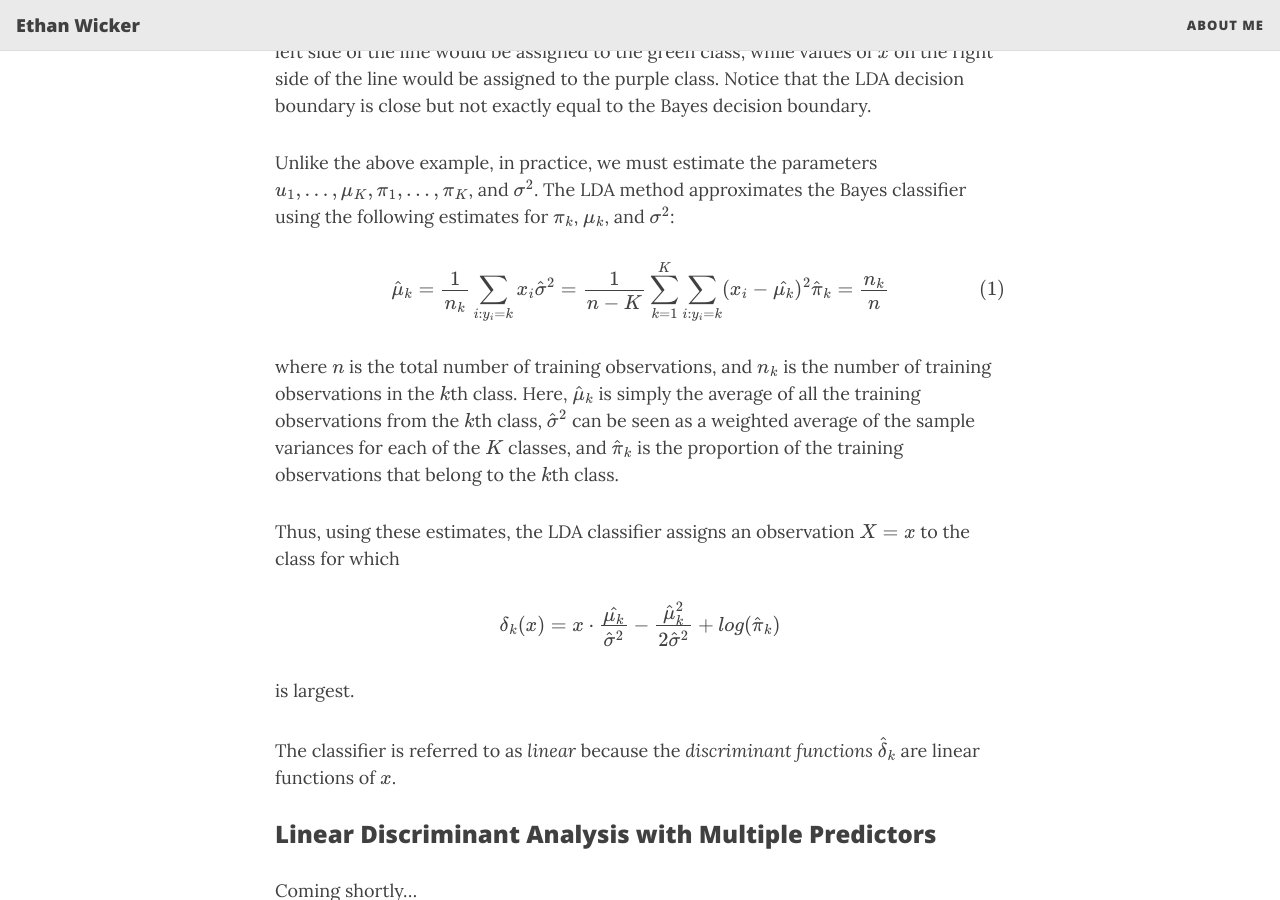
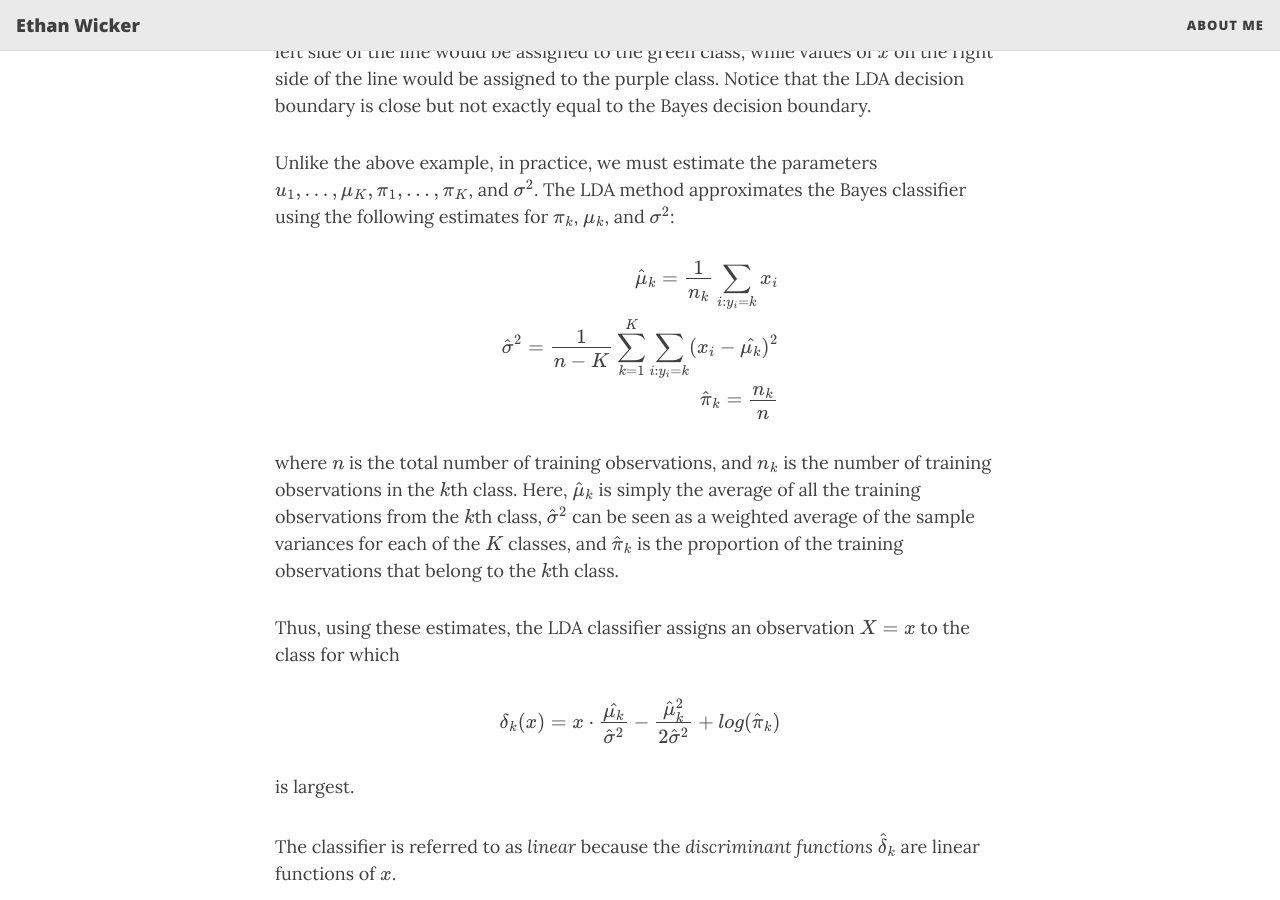
Before and after one commit to ethanwicker/ethanwicker.github.io, a Jekyll site: the page built from _posts/2021-02-03-linear-discriminant-analysis-001.md, in a window 1280 px wide and 900 px high, scrolled down 4465 px. Built offline with Jekyll 4.4.1, drawn with Linux system fonts in a browser that asks for light colours; nearby versions of some CDN libraries; formulas are drawn with MathJax 3.

Commit message:
Updating post

```diff
--- a/_posts/2021-02-03-linear-discriminant-analysis-001.md
+++ b/_posts/2021-02-03-linear-discriminant-analysis-001.md
@@ -105,11 +105,11 @@ In the above image on the left, two density functions $f_1(x)$ and $f_2(x)$ are
 Unlike the above example, in practice, we must estimate the parameters $u_1, \ldots, \mu_K, \pi_1, \ldots, \pi_K$, and $\sigma^2$.  The LDA method approximates the Bayes classifier using the following estimates for $\pi_k$, $\mu_k$, and $\sigma^2$:
 
 $$
-\begin{align}
- \hat{\mu}_k = \frac{1}{n_k}\sum_{i:y_i=k}x_i
- \hat{\sigma}^2 = \frac{1}{n-K}\sum_{k=1}^{K}\sum_{i:y_i=k}(x_i - \hat{\mu_k})^2
+\begin{align*}
+ \hat{\mu}_k = \frac{1}{n_k}\sum_{i:y_i=k}x_i \\
+ \hat{\sigma}^2 = \frac{1}{n-K}\sum_{k=1}^{K}\sum_{i:y_i=k}(x_i - \hat{\mu_k})^2 \\
  \hat{\pi}_k = \frac{n_k}{n}
-\end{align}
+\end{align*}
 $$
 
 where $n$ is the total number of training observations, and $n_k$ is the number of training observations in the $k$th class.  Here, $\hat{\mu}_k$ is simply the average of all the training observations from the $k$th class, $\hat{\sigma}^2$ can be seen as a weighted average of the sample variances for each of the $K$ classes, and $\hat{\pi}_k$ is the proportion of the training observations that belong to the $k$th class.
```
